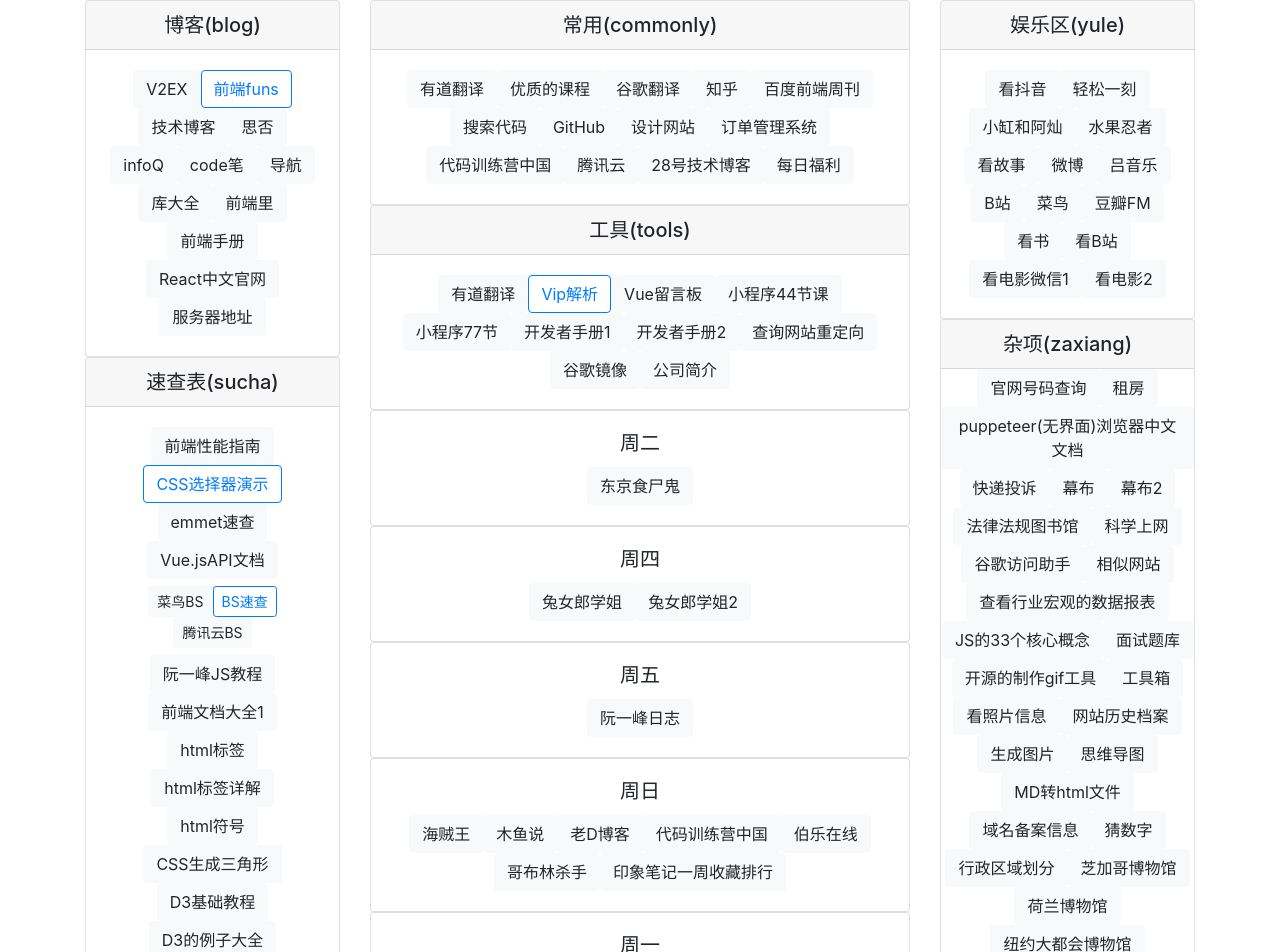
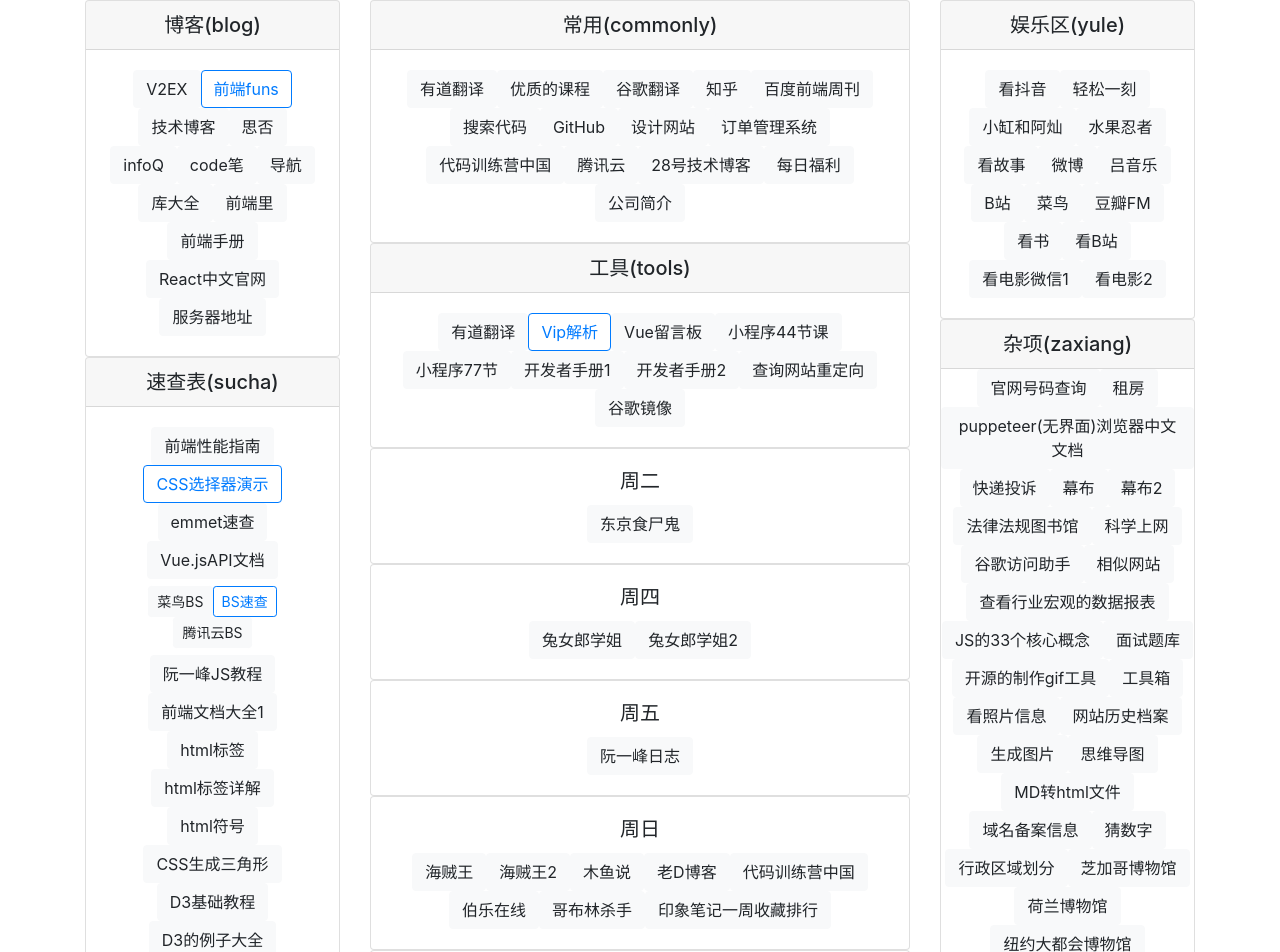
Before and after one commit to wang464/vue-1110, a Vue app: page / in a window 1280 px wide. Shown: the top 952 px of the page. Built offline with nearby package versions, Linux system fonts and the light colour scheme; the HTML template or start-up script is replaced by a standard one.

Commit message:
2018-12-23_17:38:13

```diff
--- a/src/components/center/commonly.vue
+++ b/src/components/center/commonly.vue
@@ -15,6 +15,7 @@
       <a class="btn btn-light" target="_blank" href="https://dev.tencent.com/u/wang464/p/index">腾讯云</a>
       <a class="btn btn-light" target="_blank" href="https://hellogithub.com/">28号技术博客</a>
       <a class="btn btn-light" target="_blank" href="https://meirifuli8.zone/">每日福利</a>
+      <a class="btn btn-light" target="_blank" href="http://www.wisionzp.com/home.html">公司简介</a>
     </div>
   </div>
 </template>
--- a/src/components/center/tools.vue
+++ b/src/components/center/tools.vue
@@ -11,7 +11,6 @@
       <a class="btn btn-light" target="_blank" href="https://love2.io/@funkkiid/doc/front-end-handbook-2017/tools/browsedocs.md">开发者手册2</a>
       <a class="btn btn-light" target="_blank" href="http://redirectdetective.com/">查询网站重定向</a>
       <a class="btn btn-light" target="_blank" href="https://google.uulucky.com/">谷歌镜像</a>
-      <a class="btn btn-light" target="_blank" href="http://www.wisionzp.com/home.html">公司简介</a>
     </div>
   </div>
 </template>
--- a/src/components/center/zero.vue
+++ b/src/components/center/zero.vue
@@ -5,6 +5,7 @@
         <div class="card-body">
           <h5 class="card-title">周日</h5>
           <a class="btn btn-light" target="_blank" href="http://www.zzzfun.com/vod-play-id-18-sid-1-nid-33.html">海贼王</a>
+          <a class="btn btn-light" target="_blank" href="https://www.halihali.tv/v/haizeiwang/">海贼王2</a>
           <a class="btn btn-light" target="_blank" href="https://space.bilibili.com/927587/#/">木鱼说</a>
           <a class="btn btn-light" target="_blank" href="https://laod.cn/">老D博客</a>
           <a class="btn btn-light" target="_blank" href="https://learn.freecodecamp.one/">代码训练营中国</a>
```
